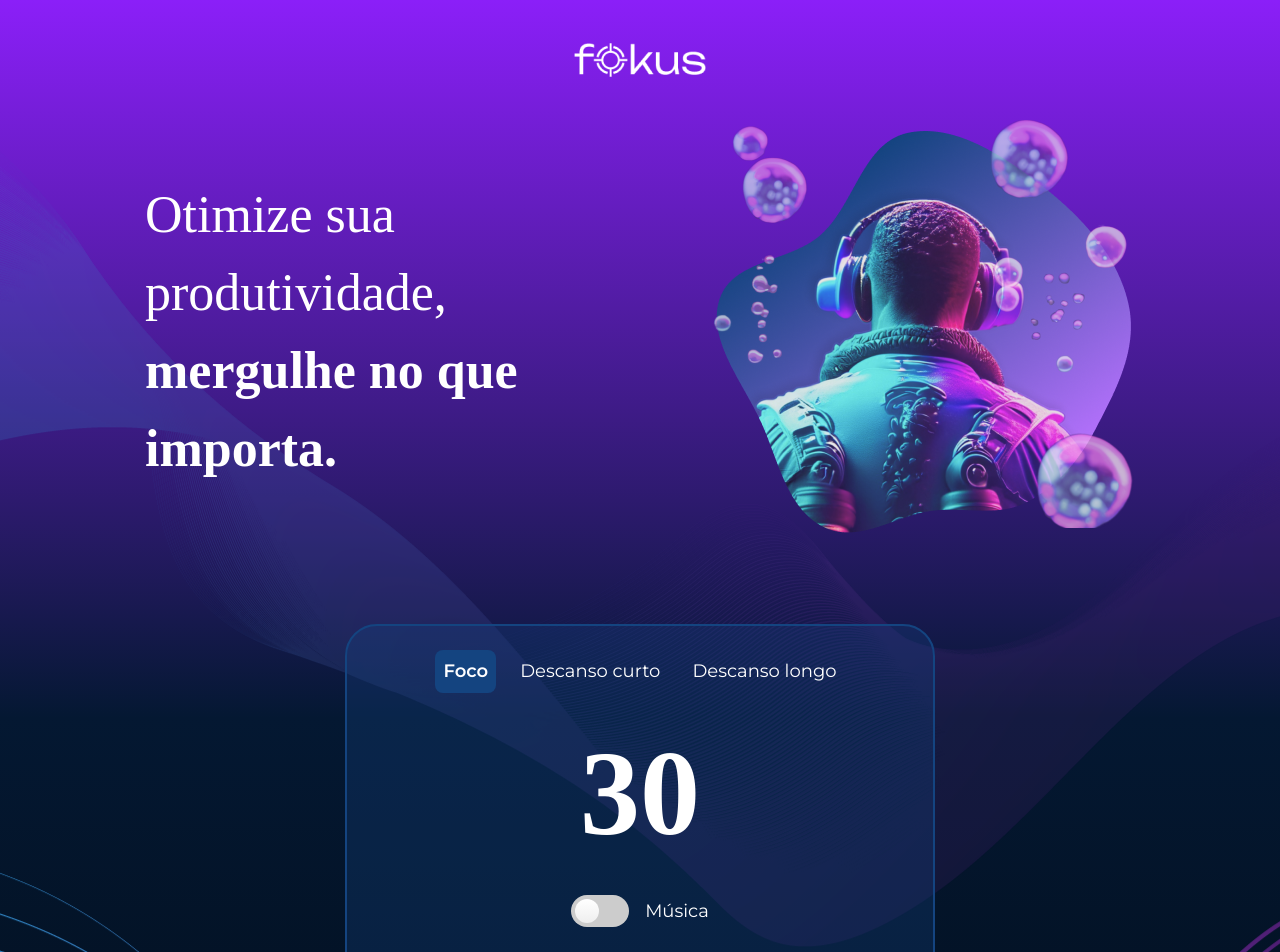
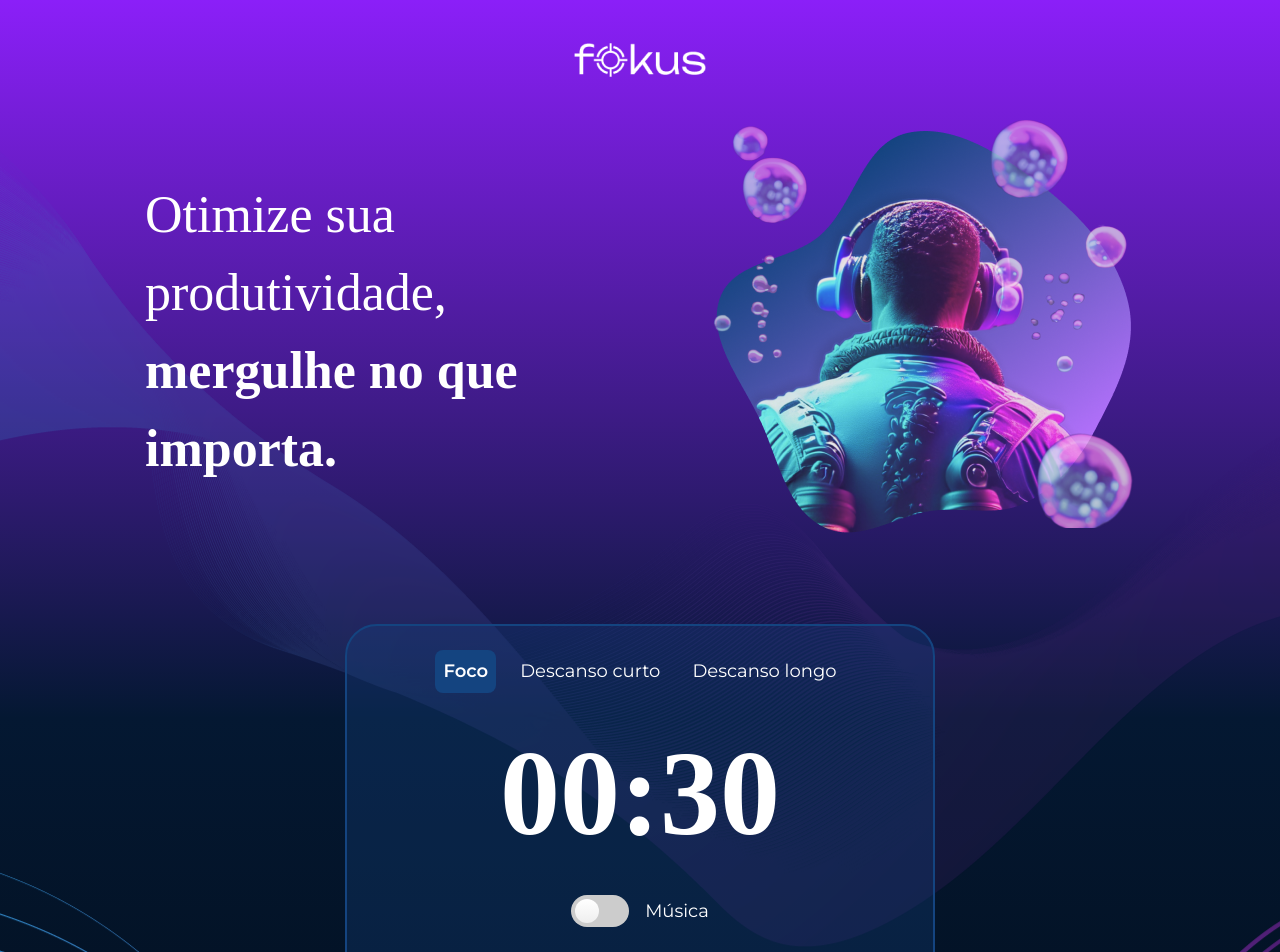
Before and after one commit to GabrielVeroneze/fokus-react-zustand, a React (Vite) app: page / in a window 1280 px wide. Shown: the top 952 px of the page. Built offline with nearby package versions, Linux system fonts and the light colour scheme; a web font is replaced by a local one.

Commit message:
✨ feat: conecta Timer à store e formata tempo dinamicamente
Atualiza o componente `Timer` para exibir o tempo em segundos a partir da store via `useCronometroStore`, formatando-o automaticamente como mm:ss.

```diff
--- a/src/components/Cronometro/Timer/index.tsx
+++ b/src/components/Cronometro/Timer/index.tsx
@@ -1,5 +1,13 @@
+import { useCronometroStore } from '@/store'
 import styles from './styles.module.css'
 
 export default function Timer() {
-    return <div className={styles['cronometer-timer']}>30</div>
+    const tempoEmSegundos = useCronometroStore((state) => state.tempoEmSegundos)
+    const tempo = new Date(tempoEmSegundos * 1000)
+    const tempoFormatado = tempo.toLocaleTimeString('pt-BR', {
+        minute: '2-digit',
+        second: '2-digit',
+    })
+
+    return <div className={styles['cronometer-timer']}>{tempoFormatado}</div>
 }
```
